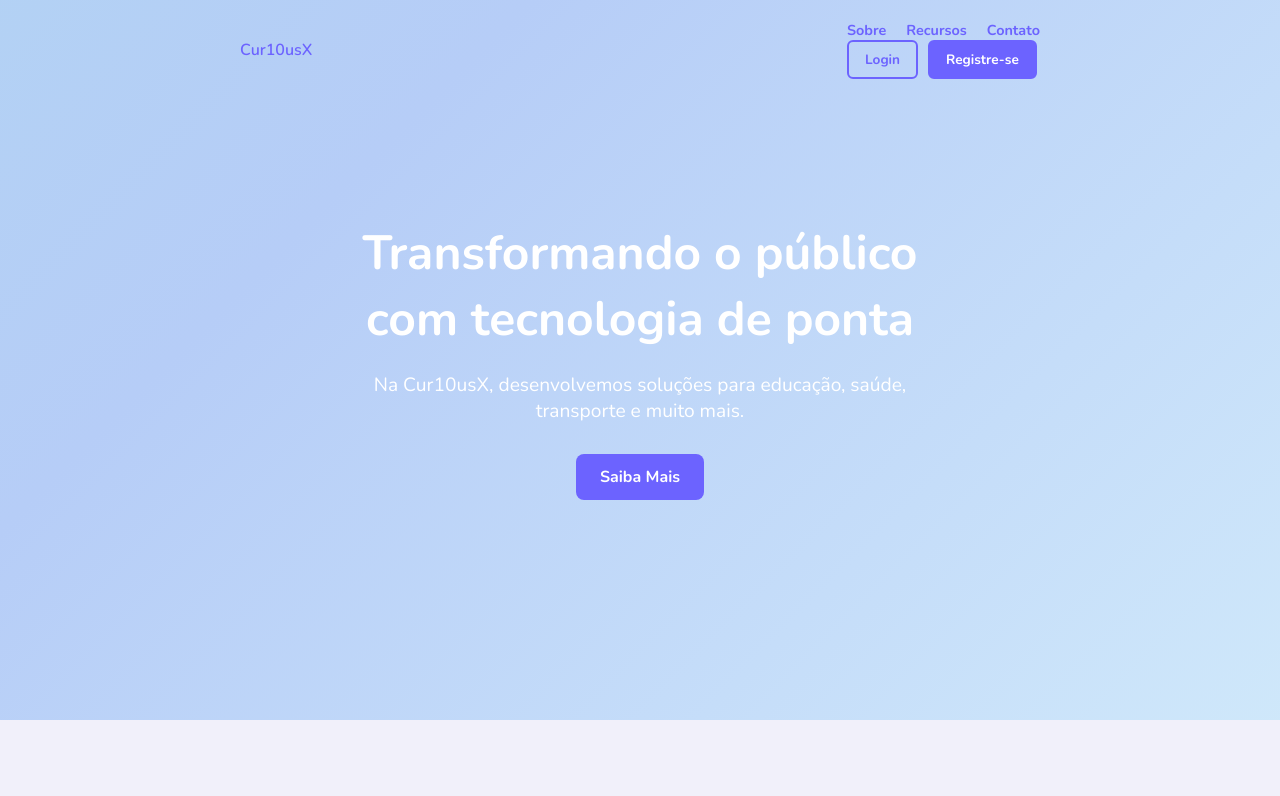
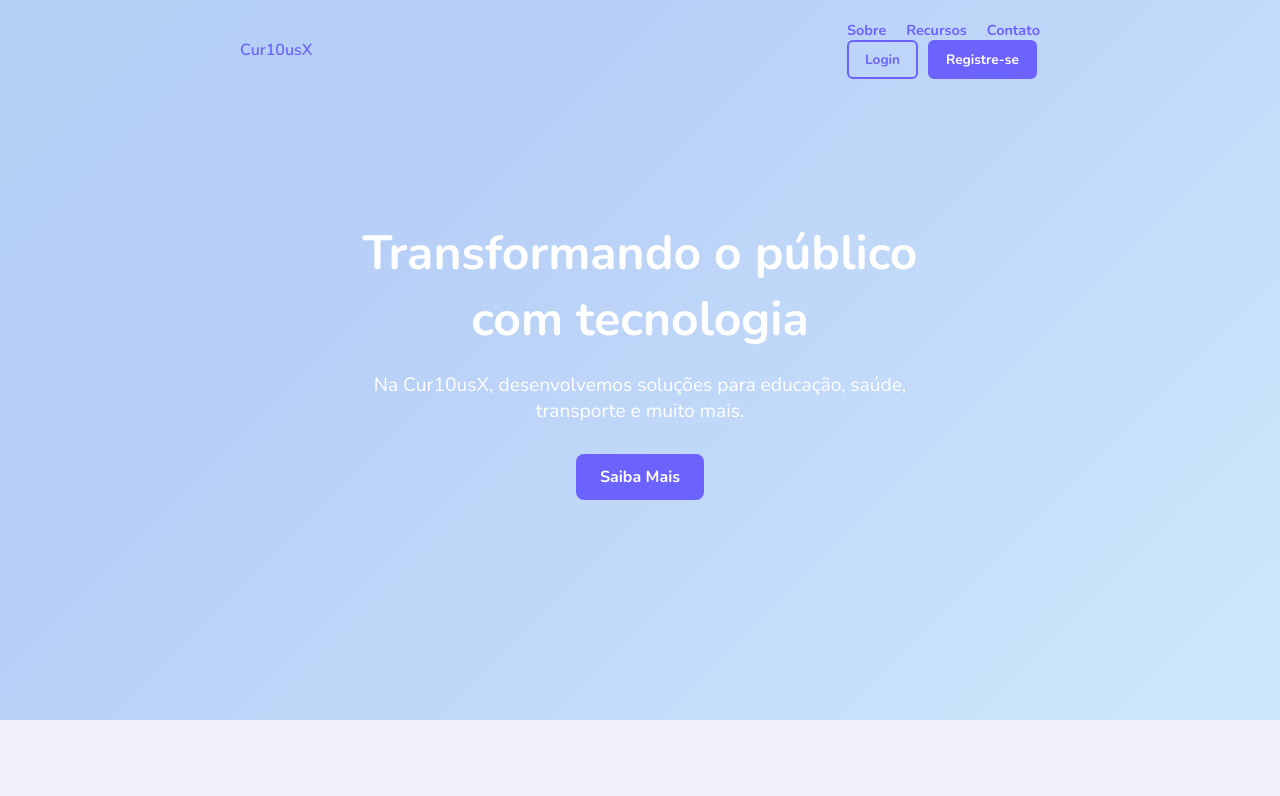
Before and after one commit to ahamuyel/Cur10usLandinPage, a React (Vite) app in the folder cur10usx-landing/: page / in a window 1280 px wide. Shown: the top 796 px of the page. Built offline with nearby package versions, Linux system fonts and the light colour scheme.

Commit message:
re deploy

```diff
--- a/cur10usx-landing/src/components/Hero.jsx
+++ b/cur10usx-landing/src/components/Hero.jsx
@@ -6,7 +6,7 @@ function Hero() {
   return (
     <section className="hero">
       <div className="hero-content">
-        <h2>Transformando o público com tecnologia de ponta</h2>
+        <h2>Transformando o público com tecnologia </h2>
         <p>Na Cur10usX, desenvolvemos soluções para educação, saúde, transporte e muito mais.</p>
         <a href="#about" className="btn-primary">Saiba Mais</a>
       </div>
```
